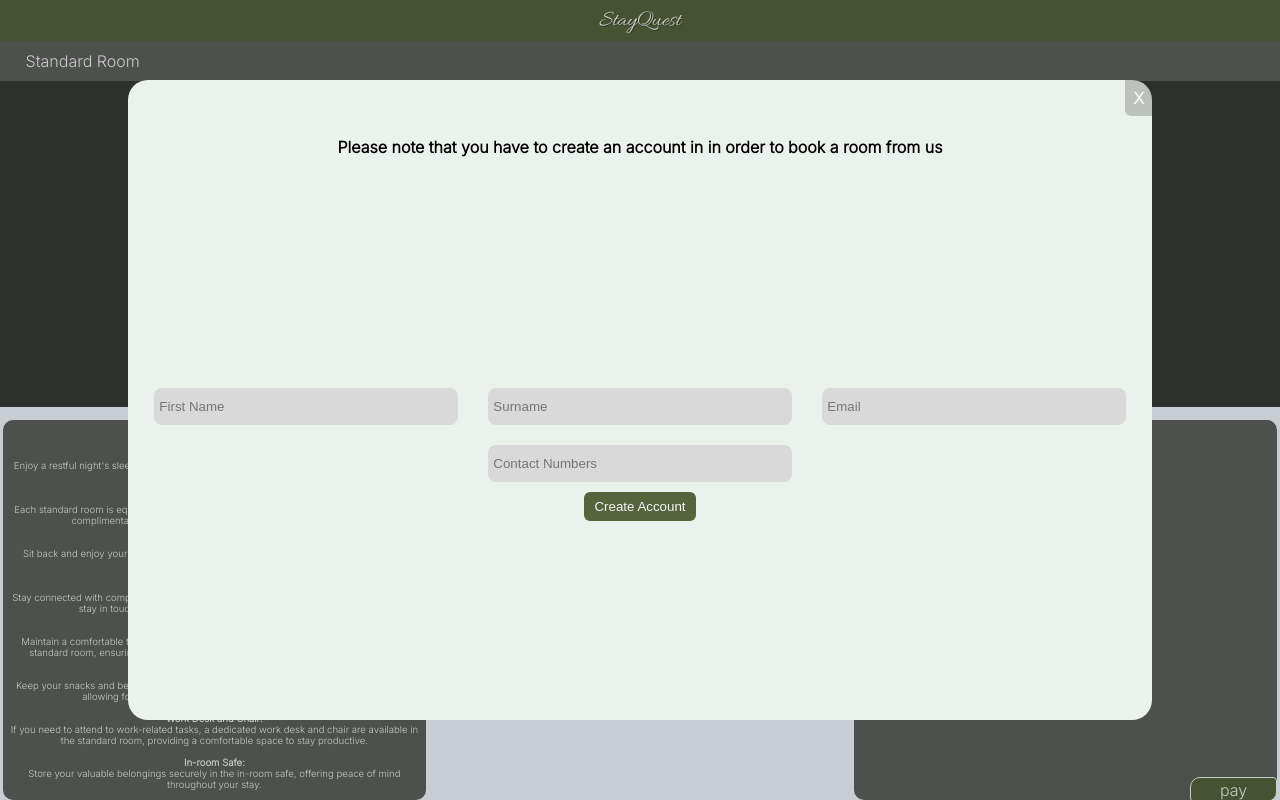
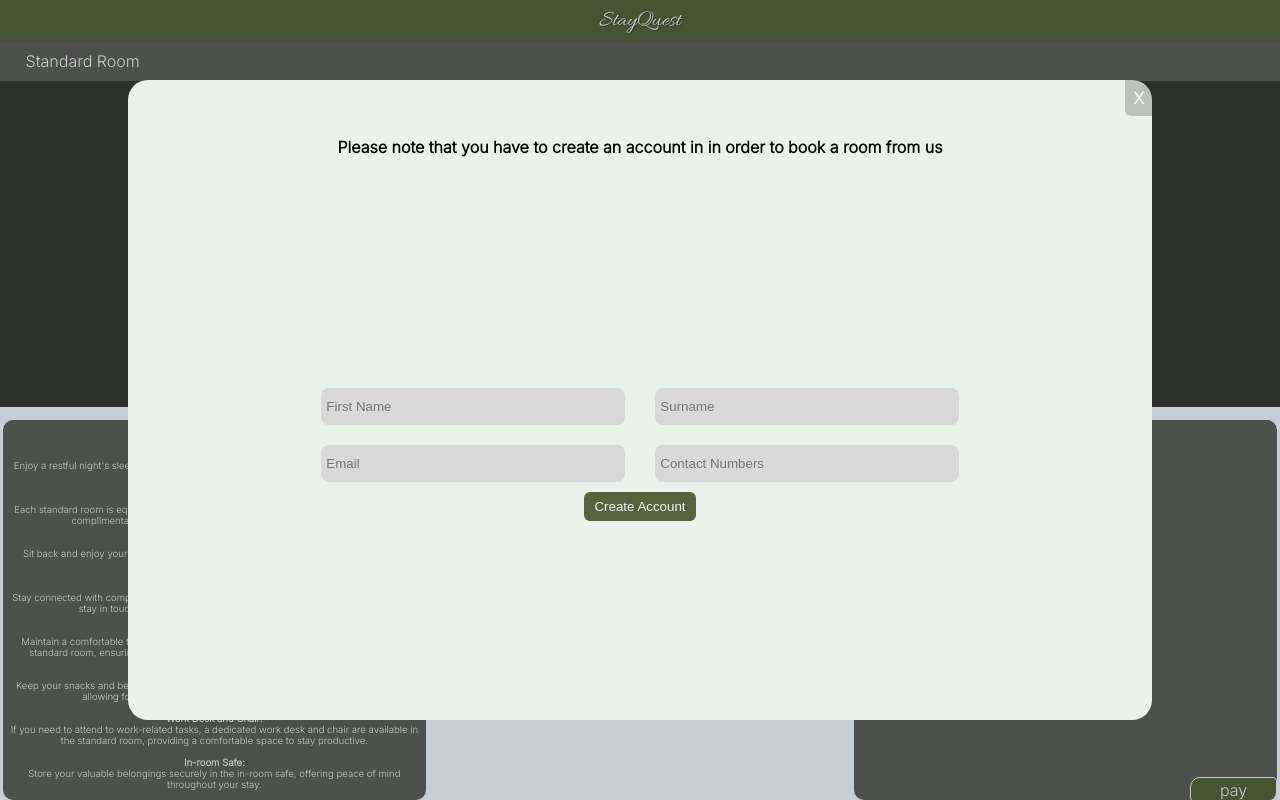
Before and after one commit to molokochris/StayQuest-Hotel, a React (Vite) app: page /rooms/standard-room in a window 1280 px wide. Built offline with nearby package versions, Linux system fonts and the light colour scheme; a web font is replaced by a local one.

Commit message:
new modal update

```diff
--- a/src/Components/Modal.jsx
+++ b/src/Components/Modal.jsx
@@ -29,10 +29,14 @@ export default function Modal({ openModal, setOpenModal }) {
           </h4>
         </div>
         <div className="form">
-          <input type="text" placeholder="First Name" />
-          <input type="text" placeholder="Surname" />
-          <input type="email" placeholder="Email" />
-          <input type="number" placeholder="Contact Numbers" />
+          <div className="names">
+            <input type="text" placeholder="First Name" />
+            <input type="text" placeholder="Surname" />
+          </div>
+          <div className="contacts">
+            <input type="email" placeholder="Email" />
+            <input type="number" placeholder="Contact Numbers" />
+          </div>
           <div className="submit">
             <button type="submit">Create Account</button>
           </div>
--- a/src/assets/stylesheets/modal1.css
+++ b/src/assets/stylesheets/modal1.css
@@ -47,7 +47,19 @@
 .form {
     display: flex;
     justify-content: center;
-  }
+}
+.names {
+    width: 100%;
+    display: flex;
+    flex-direction: row;
+    justify-content: center;
+}
+.contacts {
+    width: 100%;
+    display: flex;
+    flex-direction: row;
+    justify-content: center;
+}
 .submit {
     width: 100%;
     display: flex;
```
